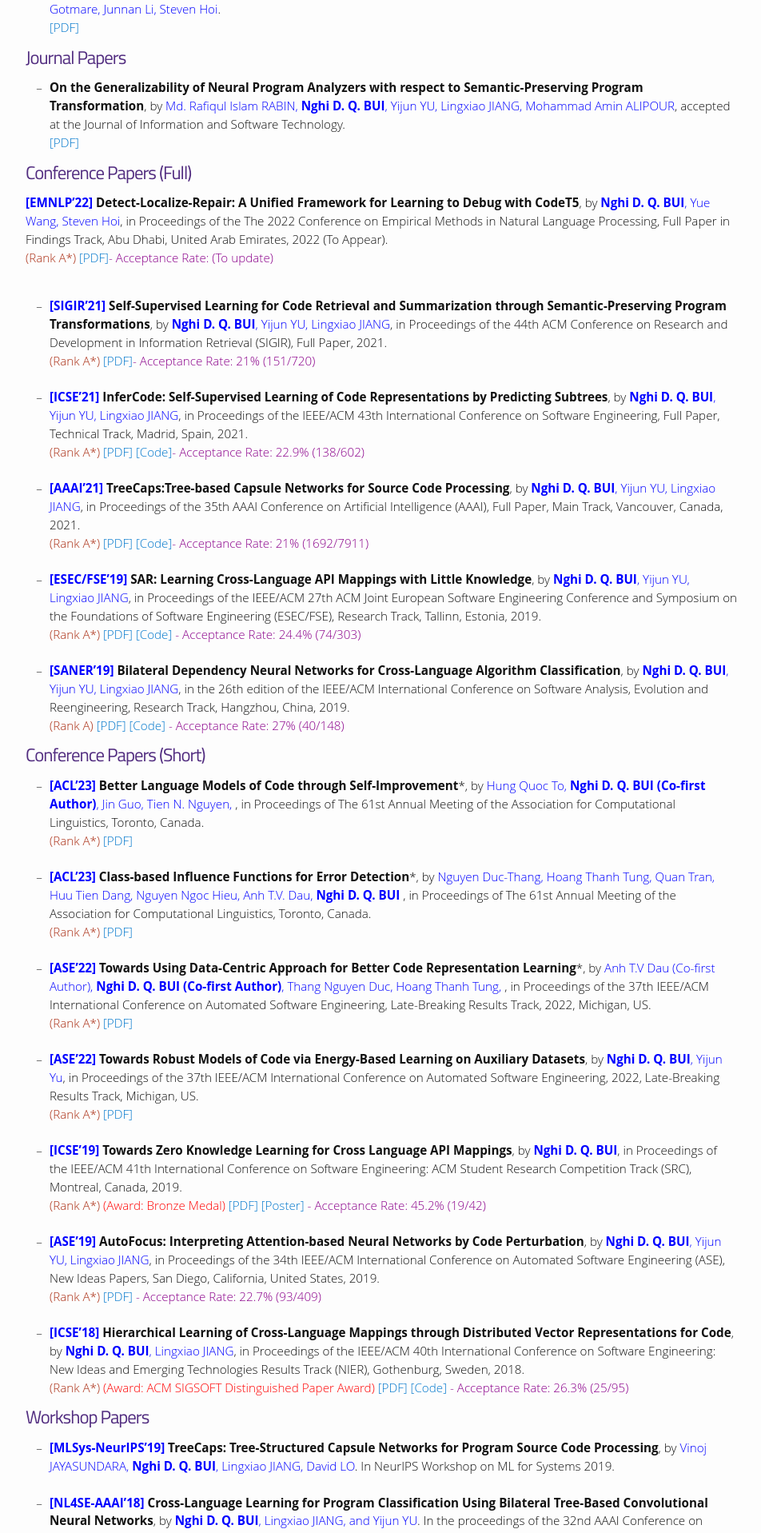
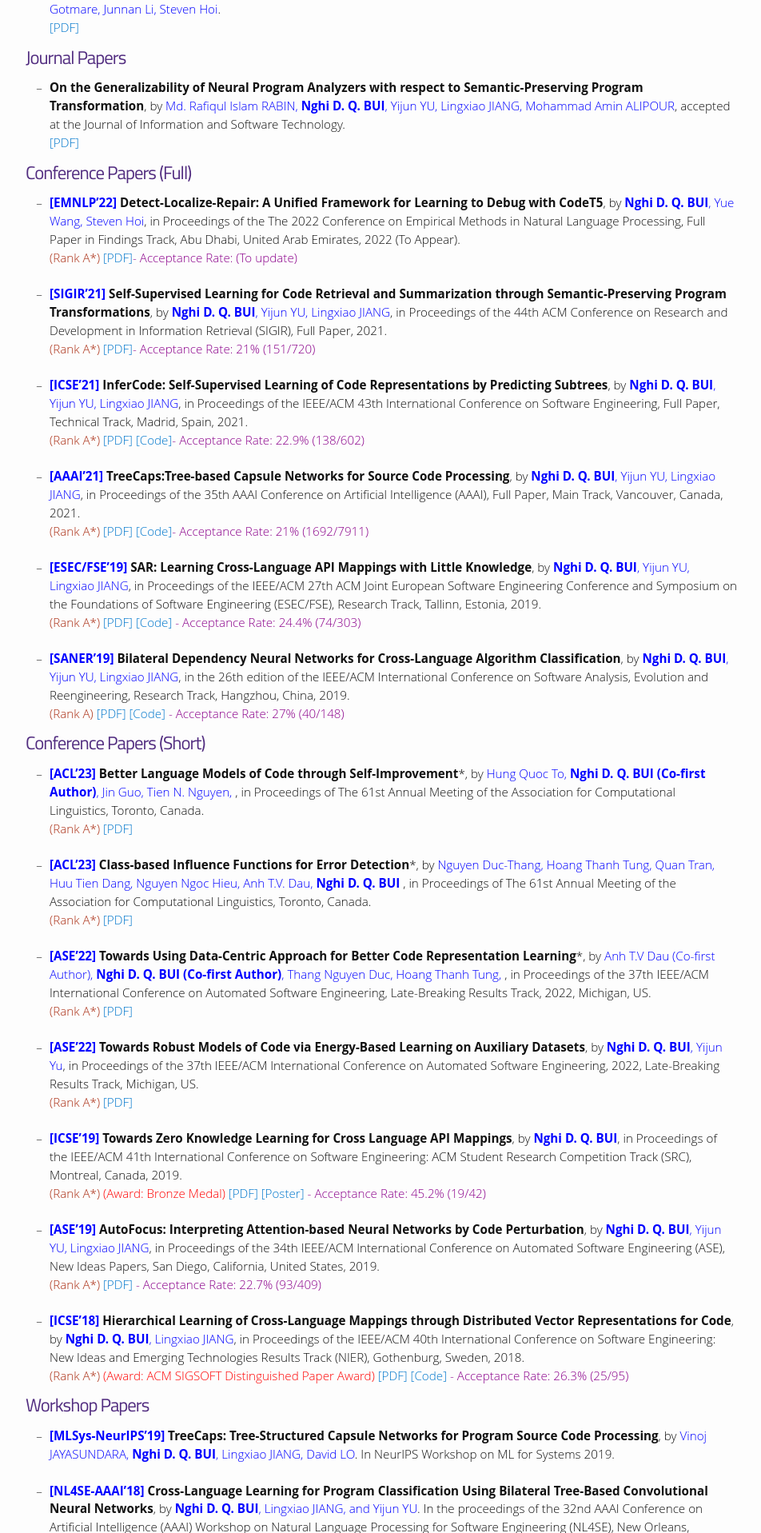
Before and after one commit to bdqnghi/bdqnghi.github.io, a Jekyll site: the page built from publications/publications.md, in a window 1280 px wide. Shown: the part 545-2462 px from the top of the page at 80% size, without its empty margins (163-1115 px from the left). Built offline with Jekyll 4.4.1, drawn with Linux system fonts in a browser that asks for light colours; nearby versions of some CDN libraries; some web fonts are replaced.

Commit message:
Update publications.md

```diff
--- a/publications/publications.md
+++ b/publications/publications.md
@@ -33,7 +33,7 @@
 <a href="https://arxiv.org/pdf/2008.01566.pdf" target="_blank"> [PDF]</a>
 
 # Conference Papers (Full)
-<span style="color:blue">**[EMNLP'22]**</span> **Detect-Localize-Repair: A Unified Framework for Learning to Debug with CodeT5**, by <span style="color:blue">**Nghi D. Q. BUI**, Yue Wang, Steven Hoi</span>, in Proceedings of the The 2022 Conference on Empirical Methods in Natural Language Processing, Full Paper in Findings Track, Abu Dhabi, United Arab Emirates, 2022 (To Appear).
+- <span style="color:blue">**[EMNLP'22]**</span> **Detect-Localize-Repair: A Unified Framework for Learning to Debug with CodeT5**, by <span style="color:blue">**Nghi D. Q. BUI**, Yue Wang, Steven Hoi</span>, in Proceedings of the The 2022 Conference on Empirical Methods in Natural Language Processing, Full Paper in Findings Track, Abu Dhabi, United Arab Emirates, 2022 (To Appear).
 <br>
 <span style="color:#AB2F15">(Rank A*)</span> <a href="" target="_blank"> [PDF]</a><span style="color:#8B008B">- Acceptance Rate: (To update) </span>
 <br>
```
